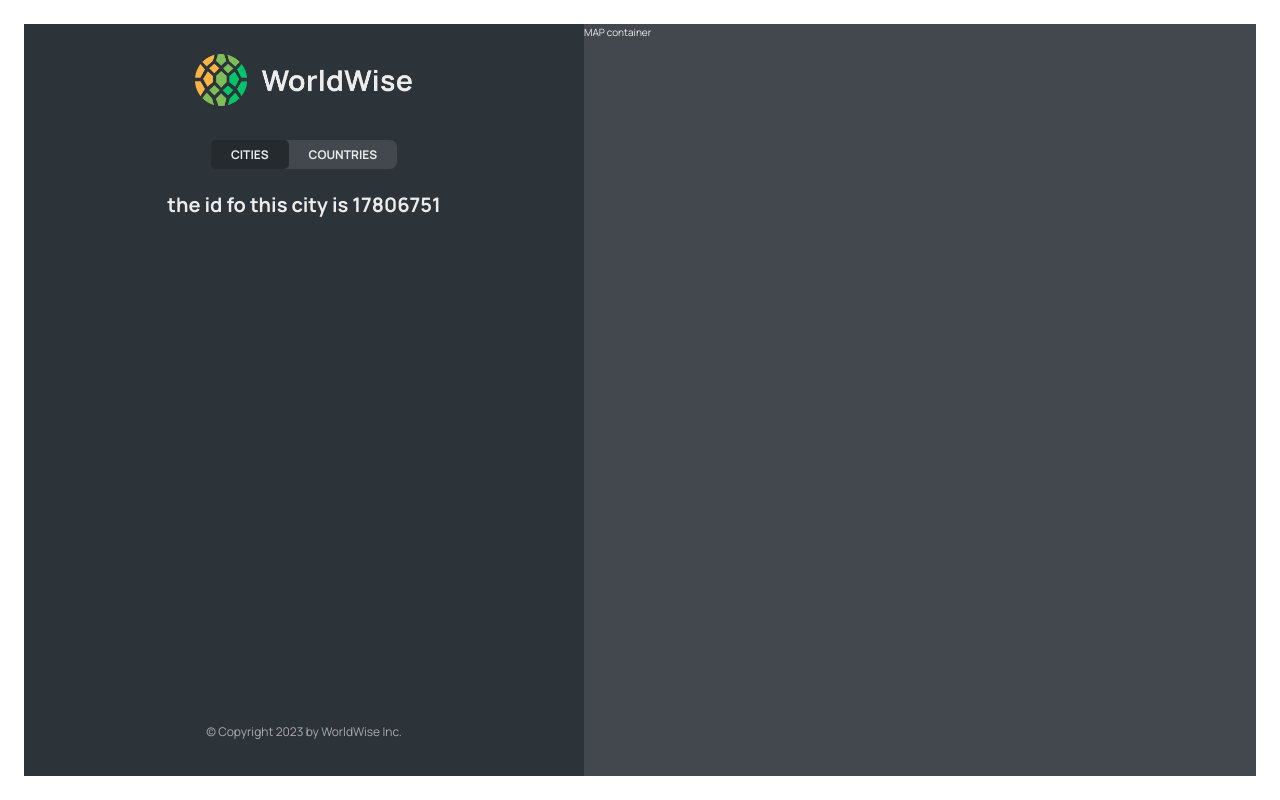
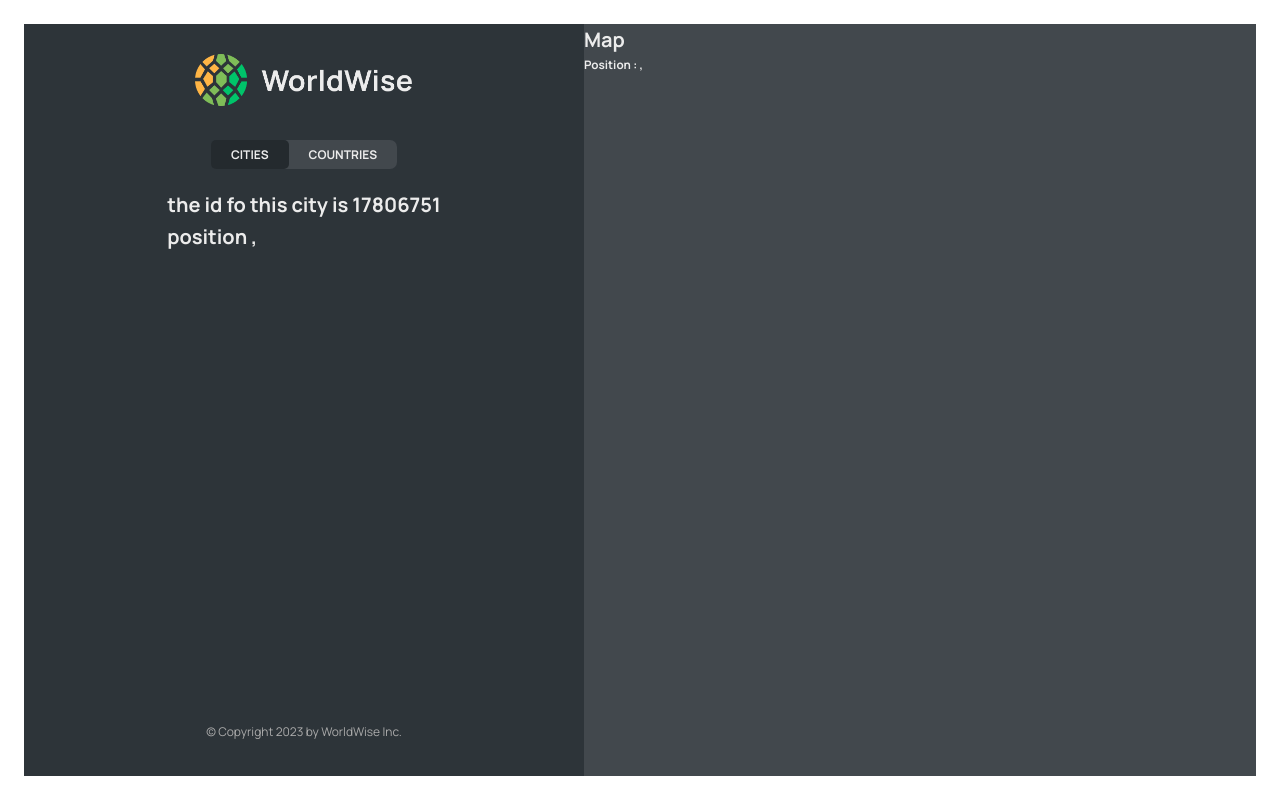
Before and after one commit to HAMZAELALOUI/worldwise, a React (Vite) app: page /app/cities/17806751 in a window 1280 px wide. Built offline with nearby package versions, Linux system fonts and the light colour scheme; data requests are answered from the project's data file.

Commit message:
Reading and Setting a Query String

```diff
--- a/src/components/City.jsx
+++ b/src/components/City.jsx
@@ -1,4 +1,4 @@
-import { useParams } from "react-router-dom";
+import { useParams, useSearchParams } from "react-router-dom";
 import styles from "./City.module.css";
 
 const formatDate = (date) =>
@@ -11,6 +11,9 @@
 
 function City() {
   const {id}=useParams();
+  const [searchParams,setSearchParams]=useSearchParams();
+  const lat =searchParams.get('lat')
+  const lng =searchParams.get('lng')
   // TEMP DATA
   const currentCity = {
     cityName: "Lisbon",
@@ -20,8 +23,12 @@
   };
 
   const { cityName, emoji, date, notes } = currentCity;
-  return <h1>the id fo this city is {id} </h1>
-
+  return (
+    <div>
+      <h1>the id fo this city is {id} </h1>
+      <h1>position {lat},{lng} </h1>
+    </div>
+)
   // return (
   //   <div className={styles.city}>
   //     <div className={styles.row}>
--- a/src/components/CityItem.jsx
+++ b/src/components/CityItem.jsx
@@ -10,11 +10,12 @@
 
 
 function CityItem({city}) {
-  const {cityName,emoji,date,id}=city
-  // console.log(city)
+  const {cityName,emoji,date,id,position}=city
+
+  console.log(position)
   return (
     <li >
-      <Link className={styles.cityItem} to={`${id}`}>
+      <Link className={styles.cityItem} to={`${id}?lat=${position.lat}&lng=${position.lng}`}>
       <span className={styles.emoji}>{emoji}</span>
       <span className={styles.name}>{cityName}</span>
       <time className={styles.date}>{formatDate(date)}</time>
--- a/src/components/Map.jsx
+++ b/src/components/Map.jsx
@@ -1,8 +1,15 @@
+import { useSearchParams } from 'react-router-dom'
 import styles from './Map.module.css'
 function Map() {
+  const [searchParams,setSearchParams]=useSearchParams();
+  const lat =searchParams.get('lat')
+  const lng =searchParams.get('lng')
+
+
   return (
     <div className={styles.mapContainer}>
-       MAP container
+        <h1>Map</h1>
+        <h3>Position : {lat} ,{lng}</h3>
     </div>
   )
 }
```
